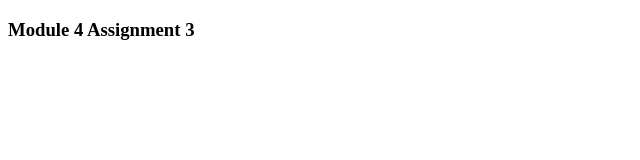
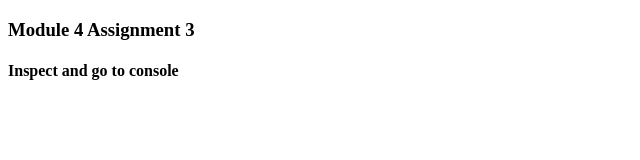
Before and after one commit to Srikarboske/module4.github.io, a plain HTML site: page index.html in a window 1280 px wide. Shown: the whole page, without its empty margins (0-640 px from the left). Drawn offline with Linux system fonts and the light colour scheme.

Commit message:
Update index.html

```diff
--- a/index.html
+++ b/index.html
@@ -10,5 +10,6 @@
 </head>
 <body>
     <h3>Module 4 Assignment 3</h3>
+    <h4>Inspect and go to console</h4>
 </body>
 </html>
```
